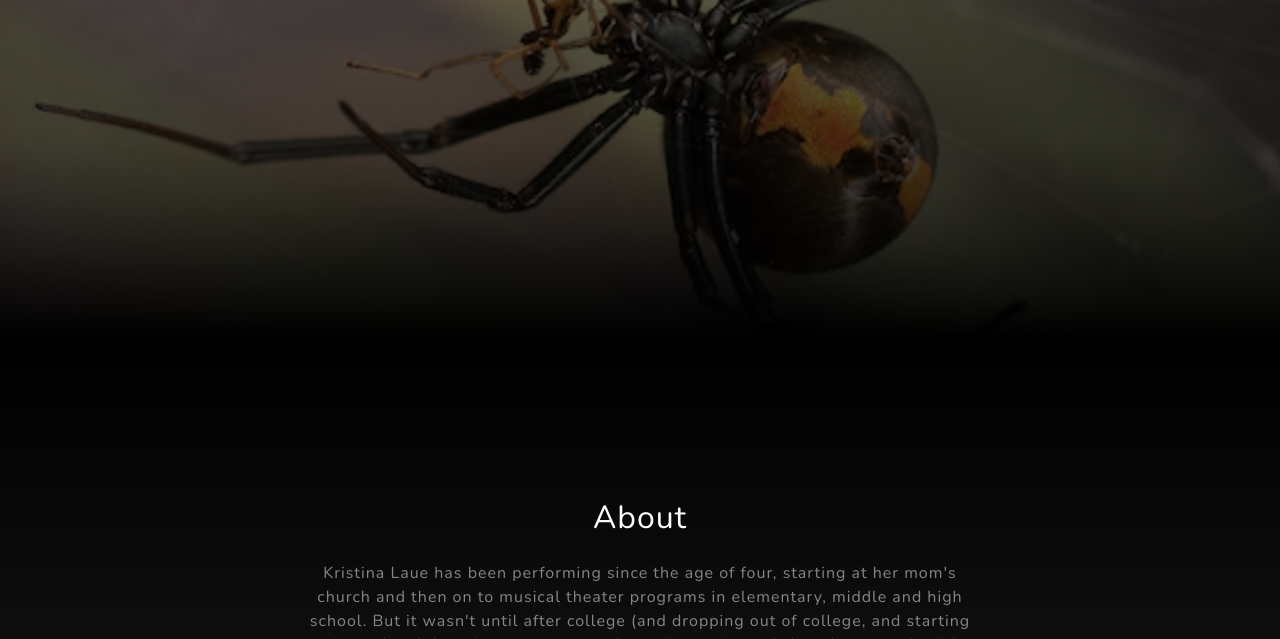
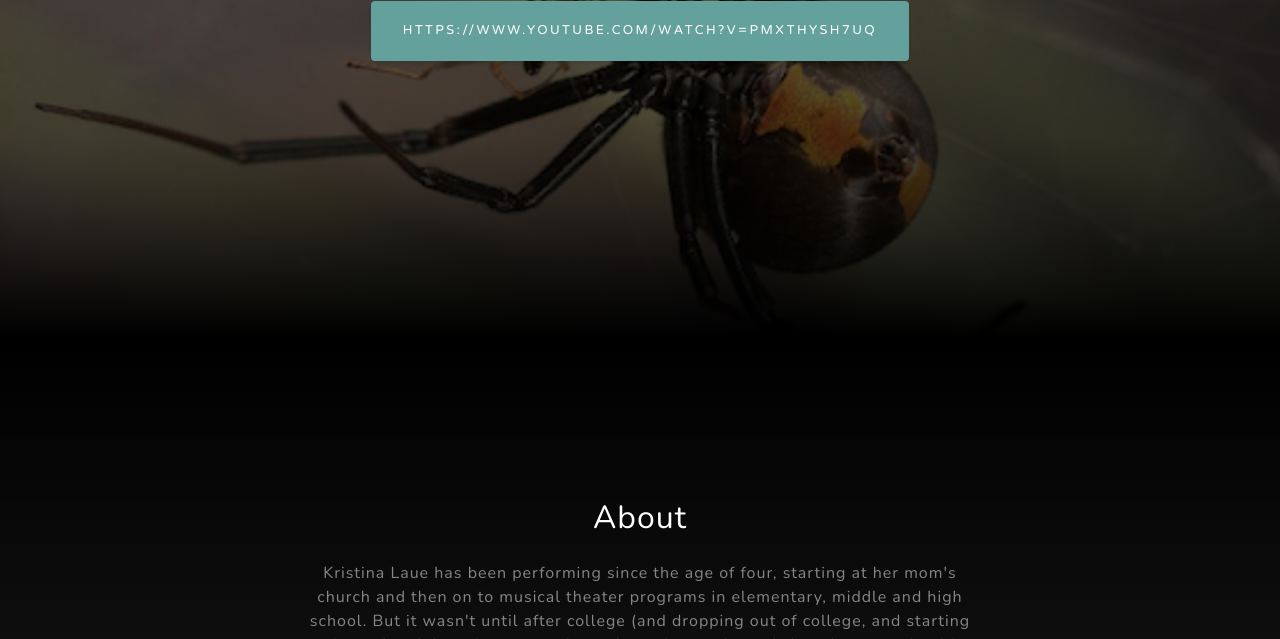
Before and after one commit to klaue1/bwd, a plain HTML site: page index.html in a window 1280 px wide. Shown: the part 461-1100 px from the top of the page. Drawn offline with nearby package versions, Linux system fonts and the light colour scheme.

Commit message:
link put there

```diff
--- a/index.html
+++ b/index.html
@@ -40,7 +40,7 @@
                     <div class="text-center">
                         <h1 class="mx-auto my-0 text-uppercase">bwd</h1>
                         <h2 class="text-white-50 mx-auto mt-2 mb-5">The Black Widow's Daughter</h2>
-<!--                         <a class="btn btn-primary" href="https://www.youtube.com/watch?v=pmXThYSH7uQ">Listen Here</a> -->
+                        <a class="btn btn-primary" href="https://www.youtube.com/watch?v=pmXThYSH7uQ">https://www.youtube.com/watch?v=pmXThYSH7uQ</a>
                     </div>
                 </div>
             </div>
```
